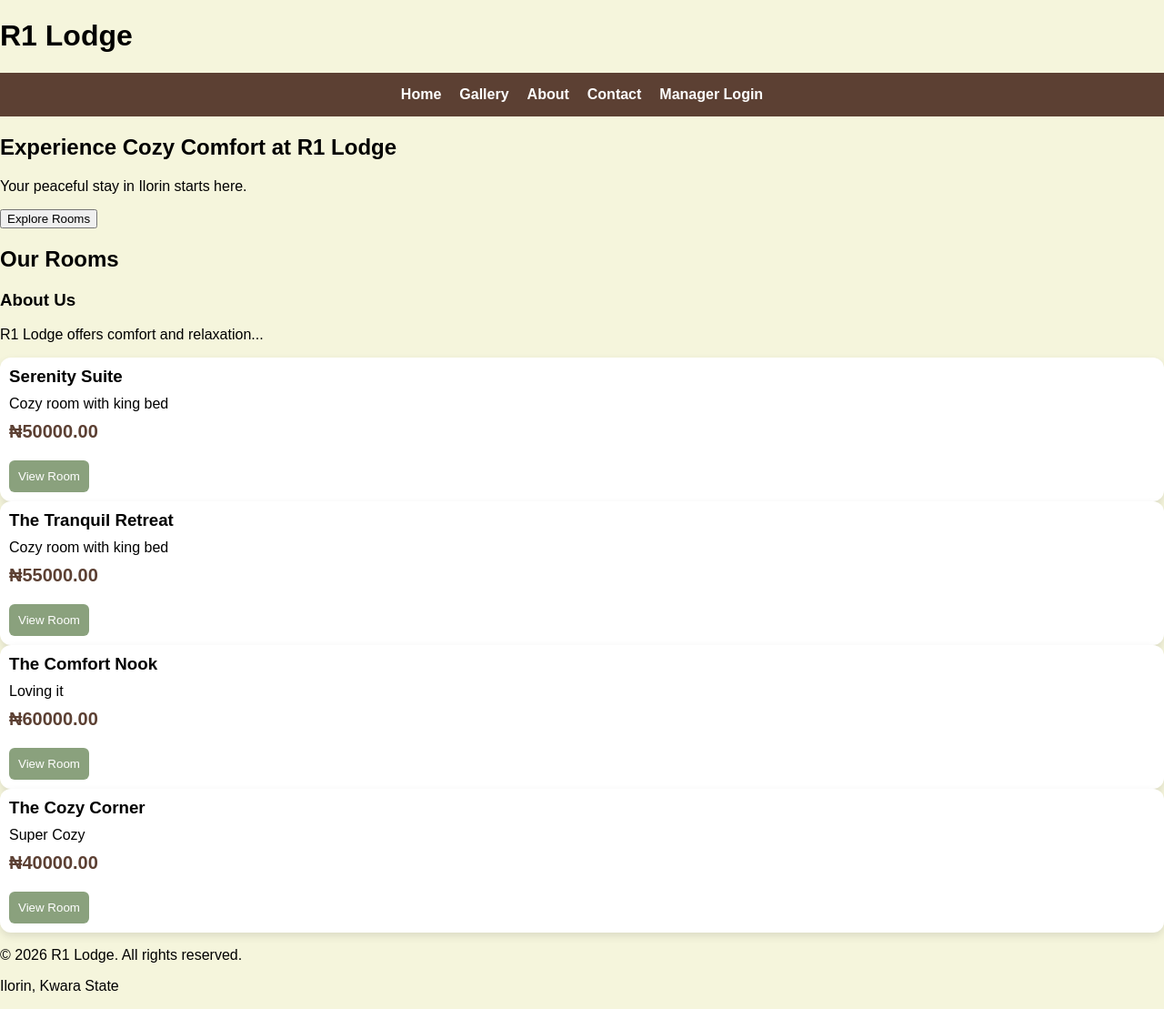
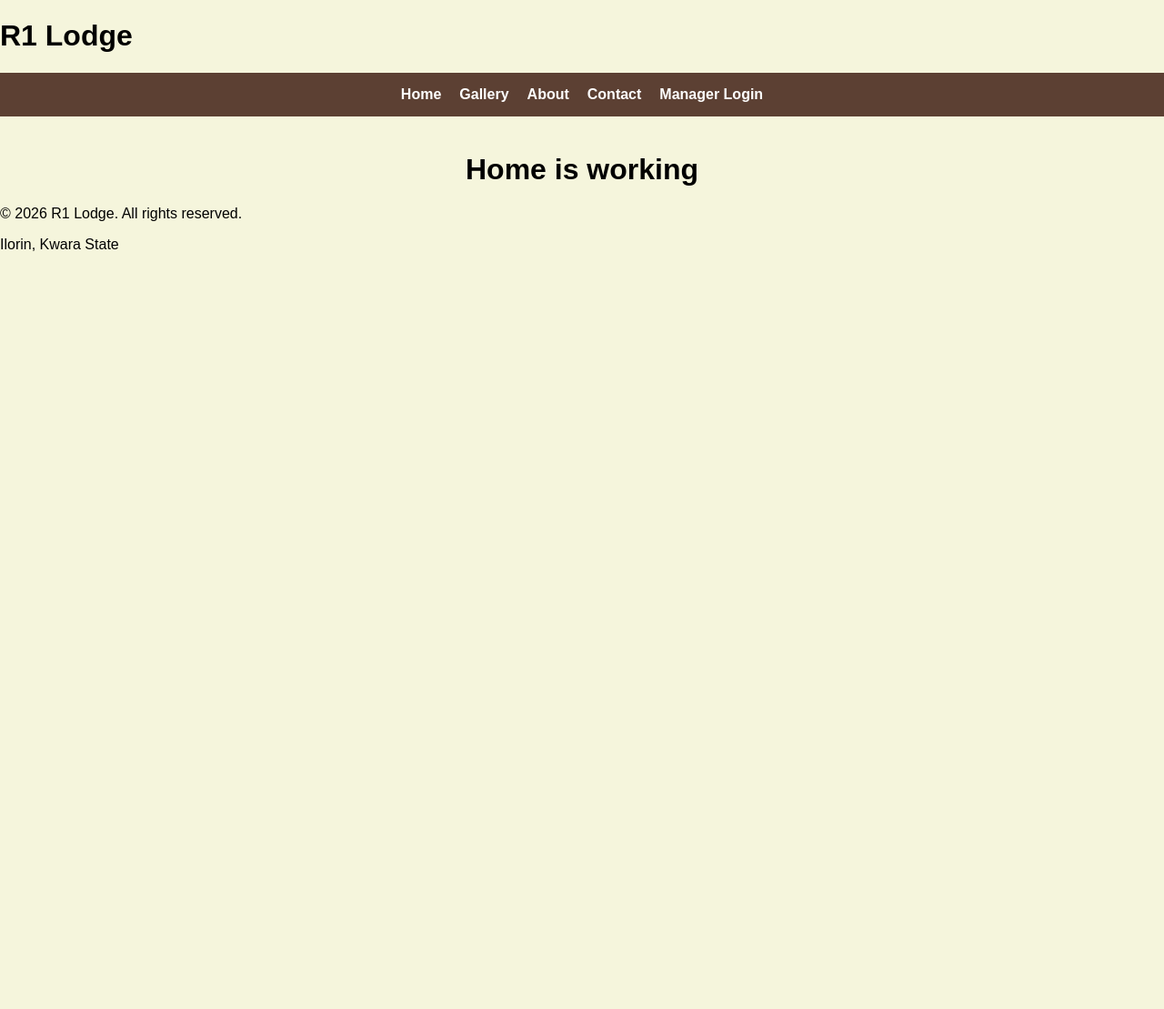
Before and after one commit to razco231/r1_lodge, a Django app: page / in a window 1280 px wide. Shown: the whole page at 91% size. After the commit the page ends 276 px from the top, so only its background shows below. Run offline with Django 5.2, Linux system fonts and the light colour scheme; data comes from the database, SQL or seed files in the repository.

Commit message:
Test simple home page

```diff
--- a/templates/home.html
+++ b/templates/home.html
@@ -1,34 +1,5 @@
 {% extends 'base.html' %}
 
 {% block content %}
-
-<section class="hero">
-    <div class="hero-content">
-        <h2>Experience Cozy Comfort at R1 Lodge</h2>
-        <p>Your peaceful stay in Ilorin starts here.</p>
-        <a href="#rooms"><button>Explore Rooms</button></a>
-    </div>
-</section>
-
-<h2 id="rooms" class="section-title">Our Rooms</h2>
-
-<section>
-    <h3>About Us</h3>
-    <p>R1 Lodge offers comfort and relaxation...</p>
-</section>
-
-<div class="rooms-container">
-    {% for room in rooms %}
-        <div class="room-card">
-            <h3>{{ room.name }}</h3>
-            <p>{{ room.description }}</p>
-            <p class="price">₦{{ room.price }}</p>
-
-            <a href="{% url 'room_detail' room.id %}">
-                <button>View Room</button>
-            </a>
-        </div>
-    {% endfor %}
-</div>
-
+<h1 style="text-align:center; margin-top:40px;">Home is working</h1>
 {% endblock %}
```
Also changed, not shown: templates/gallery.html (+1 -24 lines).
